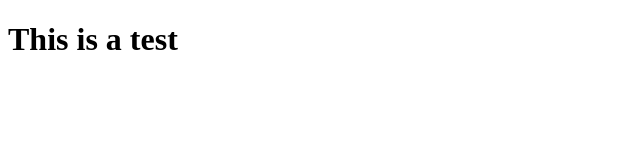
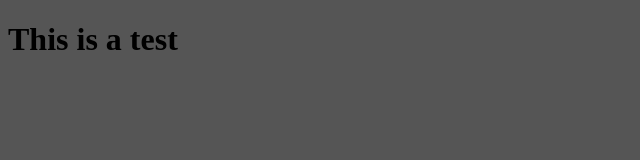
Before and after one commit to Kingulli/Trash-Usage, a plain HTML site: page index.html in a window 1280 px wide. Shown: the whole page, without its empty margins (0-640 px from the left). Drawn offline with Linux system fonts and the light colour scheme.

Commit message:
added style sheet and background color

```diff
--- a/index.html
+++ b/index.html
@@ -2,6 +2,7 @@
 <html>
     <head>
         <title>Trash Usage</title>
+        <link href="style.css" type="text/css" rel="stylesheet">
     </head>
     <body>
         <h1>This is a test</h1>
--- /dev/null
+++ b/style.css
@@ -0,0 +1,3 @@
+body{
+    background-color: #555555;
+}
```
